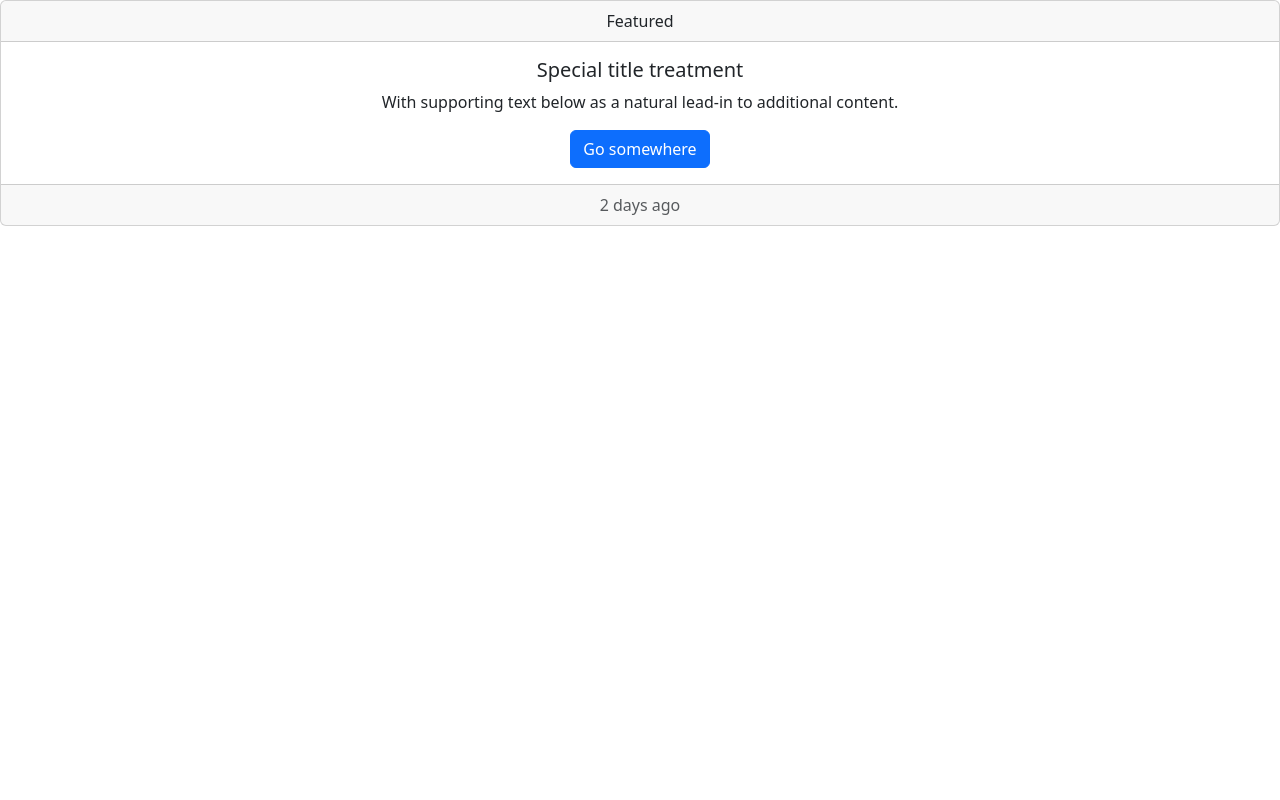
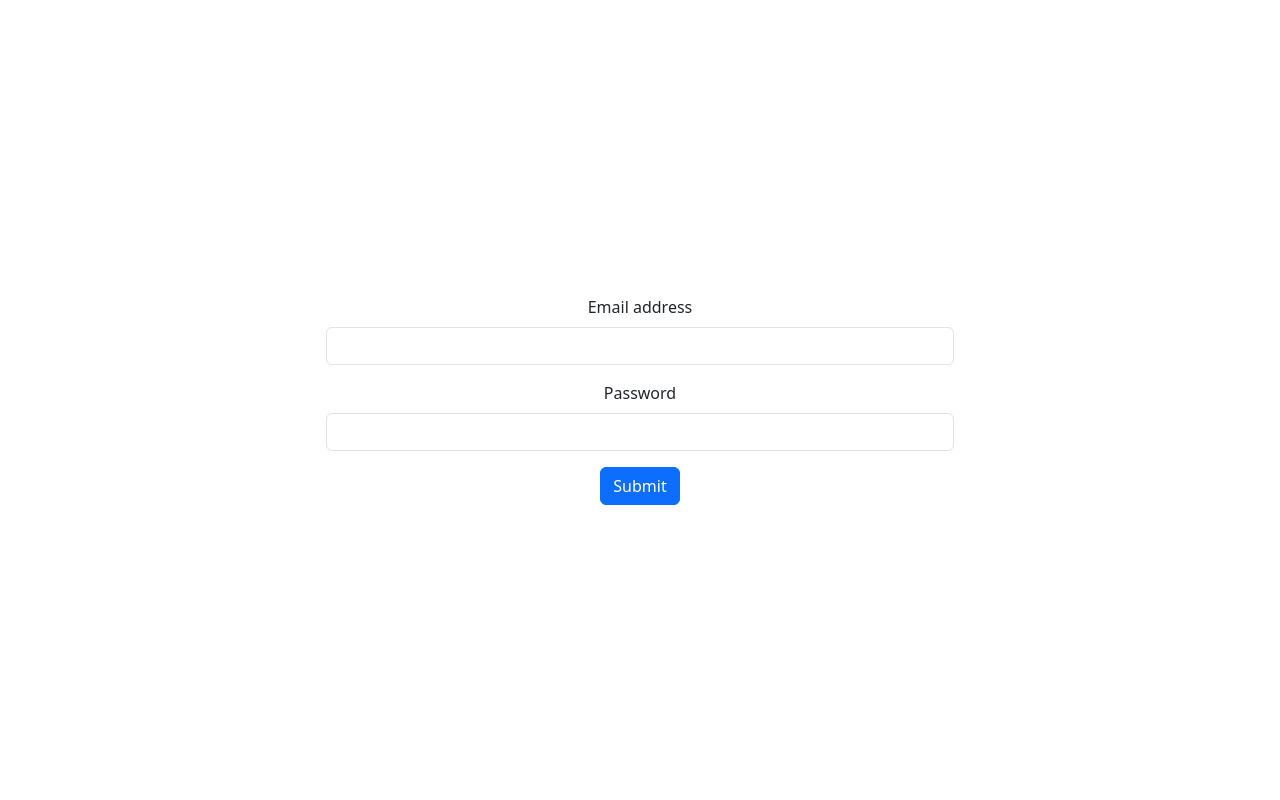
Before and after one commit to rungtom003/ReserveSpace, a PHP site: page /login.php in a window 1280 px wide. Run offline with PHP 8.4, Linux system fonts and the light colour scheme; some libraries are stand-ins or nearby versions.

Commit message:
test test

```diff
--- a/login.php
+++ b/login.php
@@ -10,23 +10,38 @@
   </head>
   <body>
 
-  <div class="card text-center">
-  <div class="card-header">
-    Featured
-  </div>
-  <div class="card-body">
-    <h5 class="card-title">Special title treatment</h5>
-    <p class="card-text">With supporting text below as a natural lead-in to additional content.</p>
-    <a href="#" class="btn btn-primary">Go somewhere</a>
-  </div>
-  <div class="card-footer text-muted">
-    2 days ago
+<div class="d-flex justify-content-center vh-100 vw-100 align-items-center">
+  <div class="container-fluid text-center">
+    <div class="d-flex justify-content-center align-items-center">
+      <div class="col-6">
+        <form>
+          <div class="mb-3">
+            <label for="exampleInputEmail1" class="form-label">Email address</label>
+            <input type="email" class="form-control" id="exampleInputEmail1" >
+          </div>
+          <div class="mb-3">
+            <label for="exampleInputPassword1" class="form-label">Password</label>
+            <input type="password" class="form-control" id="exampleInputPassword1">
+          </div>
+          <button type="submit" class="btn btn-primary">Submit</button>
+        </form>
+      </div>
+    </div>
+
+
+
+
+
   </div>
 </div>
 
 
+
+
+
+
     <script src="./src/assets/bootstrap-5.3.0/js/bootstrap.bundle.min.js"></script>
-    <script src="./src/assets/jquery-3.6.3/jquery-3.6.3.min.map"></script>
+    <script src="./src/assets/jquery-3.6.3/jquery-3.6.3.min.js"></script>
     <script src="./src/js/main.js"></script>
 
   </body>
```
